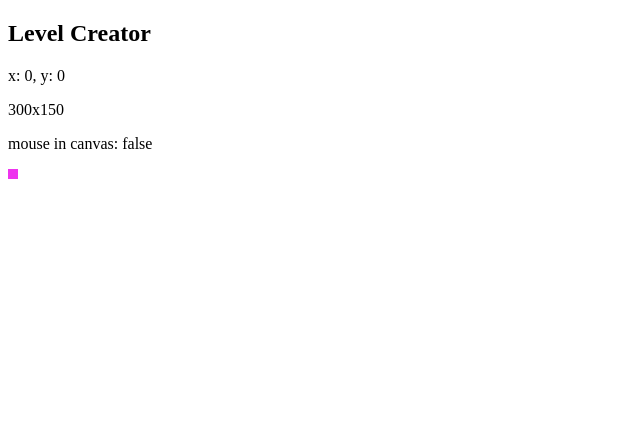
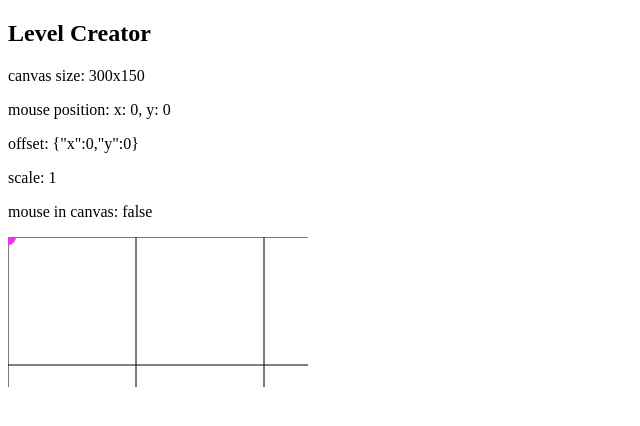
Before and after one commit to eric-dahlgren-nti-johanneberg/super-dino, a Next.js app: page /maker in a window 1280 px wide. Shown: the top 426 px of the page, without its empty margins (0-640 px from the left). Built offline with nearby package versions, Linux system fonts and the light colour scheme.

Commit message:
refactor(levelMaker): useCanvas hook to collect everything

```diff
--- a/src/features/levelMaker/index.tsx
+++ b/src/features/levelMaker/index.tsx
@@ -1,73 +1,158 @@
-import { FC, useEffect, useLayoutEffect, useRef, useState } from 'react';
+import React, { FC, RefObject, useLayoutEffect, useRef } from 'react';
 
+import { CameraFunctions } from './types';
+import { useCamera } from './useCamera';
+import { useCanvasEngine } from './useCanvasEngine';
 import { useElementSize } from './useElementSize';
 import { useMousePosition } from './useMousePosition';
 
-type WorldPosition = { x: number; y: number };
+type Position = { x: number; y: number };
 
-const drawBlockAt = (gl: CanvasRenderingContext2D, position: WorldPosition) => {
-  gl.fillStyle = '#e3e';
-  gl.fillRect(position.x, position.y, 10, 10);
+type CanvasState = {
+  scale: number;
+  offset: Position;
 };
 
-const useCanvasEngine = (
-  drawFn: () => void
-): [() => void, () => void, number] => {
-  const lastFrame = useRef(performance.now());
-  const [counter, setCounter] = useState(0);
-  const [shouldStop, setShouldStop] = useState(true);
+const BLOCK_SIDE = 50;
 
-  useLayoutEffect(() => {
-    if (!shouldStop) {
-      let timerId: number;
+const translateToCenter = (
+  ctx: CanvasRenderingContext2D,
+  w = BLOCK_SIDE,
+  h = BLOCK_SIDE
+) => {
+  ctx.translate(-w / 2, -h / 2);
+};
 
-      const animate = () => {
-        setCounter((c) => c + 1);
-        lastFrame.current = performance.now() - lastFrame.current;
-        timerId = requestAnimationFrame(animate);
-      };
-      timerId = requestAnimationFrame(animate);
-      return () => cancelAnimationFrame(timerId);
-    }
-  }, [shouldStop]);
+const drawBlockAt = (gl: CanvasRenderingContext2D, position: Position) => {
+  gl.fillStyle = '#e3e';
+  gl.beginPath();
+  gl.arc(position.x, position.y, 8, 0, 360);
+  gl.fill();
+};
 
-  useEffect(drawFn, [counter, drawFn]);
+type CanvasUtils = CameraFunctions;
 
-  const start = () => setShouldStop(false);
-  const stop = () => setShouldStop(true);
+type UseCanvasType = {
+  canvas: RefObject<HTMLCanvasElement>;
+  state: CanvasState;
+  utils: CanvasUtils;
+};
 
-  return [start, stop, 1 / lastFrame.current];
+const useCanvas = (): UseCanvasType => {
+  const ref = useRef<HTMLCanvasElement>(null);
+  const [state, camutils] = useCamera(ref);
+
+  const utils = {
+    ...camutils,
+  };
+
+  return { canvas: ref, state, utils };
 };
 
 const LevelMaker: FC = () => {
-  const [canvasRef, { width, height }] = useElementSize<HTMLCanvasElement>();
-  const [mouseX, mouseY, mouseInCanvas] = useMousePosition(canvasRef);
+  const {
+    canvas,
+    state,
+    utils: { apply, startPan, toWorld },
+  } = useCanvas();
 
-  const gameLoop = () => {
-    const gl = canvasRef.current?.getContext('2d');
+  const [width, height] = useElementSize(canvas);
+  const [mouseX, mouseY, mouseInCanvas] = useMousePosition(canvas);
+
+  useLayoutEffect(() => {
+    const gl = canvas.current?.getContext('2d');
 
     if (gl) {
       gl.canvas.width = gl.canvas.offsetWidth;
       gl.canvas.height = gl.canvas.offsetHeight;
+    }
+  }, [width, height, canvas]);
 
-      gl.clearRect(0, 0, gl.canvas.width, gl.canvas.height);
-      drawBlockAt(gl, { x: mouseX, y: mouseY });
+  const drawGrid = (gl: CanvasRenderingContext2D) => {
+    const adaptive = false;
+    let scale: number, gridScale: number, size: number, x: number, y: number;
+    const gridScreenSize = 128;
+
+    if (adaptive) {
+      scale = 1 / state.scale;
+      gridScale = 2 ** (Math.log2(gridScreenSize * scale) | 0);
+      size = Math.max(width, height) * scale + gridScale * 2;
+      x = (((-state.offset.x * scale - gridScale) / gridScale) | 0) * gridScale;
+      y = (((-state.offset.y * scale - gridScale) / gridScale) | 0) * gridScale;
+    } else {
+      gridScale = gridScreenSize;
+      size = Math.max(width, height) / state.scale + gridScale * 2;
+      toWorld(0, 0);
+      x = Math.floor(0 / gridScale) * gridScale;
+      y = Math.floor(0 / gridScale) * gridScale;
+      if (size / gridScale > 64) {
+        size = gridScale * 64;
+      }
+    }
+
+    apply(gl);
+    gl.lineWidth = 1;
+    gl.strokeStyle = '#000';
+    gl.beginPath();
+    for (let i = 0; i < size; i += gridScale) {
+      gl.moveTo(x + i, y);
+      gl.lineTo(x + i, y + size);
+      gl.moveTo(x, y + i);
+      gl.lineTo(x + size, y + i);
+    }
+    gl.setTransform(1, 0, 0, 1, 0, 0); // reset the transform so the lineWidth is 1
+    gl.stroke();
+  };
+
+  const gameLoop = () => {
+    const gl = canvas.current?.getContext('2d');
+
+    if (gl) {
+      gl.clearRect(0, 0, width, height);
+
+      drawGrid(gl);
+      //drawGrid(gl);
+
+      const pos = toWorld(0, 0);
+      apply(gl);
+      drawBlockAt(gl, pos);
+      gl.setTransform(1, 0, 0, 1, 0, 0);
+
+      if (mouseInCanvas) {
+        translateToCenter(gl);
+        drawBlockAt(gl, { x: mouseX, y: mouseY });
+        gl.setTransform(1, 0, 0, 1, 0, 0);
+      }
     }
   };
 
   useCanvasEngine(gameLoop);
 
+  const { offset, scale } = state;
+
   return (
     <section className='m-auto max-w-screen-lg'>
-      <h1>Level Creator</h1>
-      <span>
-        x: {mouseX}, y: {mouseY}
-      </span>
+      <h1 className='text-xl font-bold'>Level Creator</h1>
+
       <p>
-        {width}x{height}
+        canvas size: {width}x{height}
       </p>
+      <p>
+        mouse position: x: {mouseX}, y: {mouseY}
+      </p>
+      <p>offset: {JSON.stringify(offset)}</p>
+      <p>scale: {scale}</p>
       <p>mouse in canvas: {mouseInCanvas.toString()}</p>
-      <canvas className='aspect-video bg-amber-600/10 w-full' ref={canvasRef} />
+      <section
+        onMouseDown={startPan}
+        onContextMenu={(e) => e.preventDefault()}
+        className='relative'
+      >
+        <canvas
+          className='aspect-video border-[1px] border-slate-600 cursor-none w-full border-solid'
+          ref={canvas}
+        />
+      </section>
     </section>
   );
 };
--- /dev/null
+++ b/src/features/levelMaker/types.ts
@@ -0,0 +1,18 @@
+import { RefObject } from 'react';
+
+export type Point = { x: number; y: number };
+
+export type CanvasState = {
+  scale: number;
+  offset: Point;
+};
+
+export type CameraFunctions = {
+  toWorld: (x: number, y: number) => Point;
+  scaleAt: (x: number, y: number, sc: number) => void;
+  apply: (gl: CanvasRenderingContext2D) => void;
+  startPan: (e: React.MouseEvent) => void;
+};
+export type UseCameraType = [CanvasState, CameraFunctions];
+
+export type Camera = (ref: RefObject<HTMLCanvasElement>) => UseCameraType;
--- /dev/null
+++ b/src/features/levelMaker/useCamera.ts
@@ -0,0 +1,71 @@
+import { useState } from 'react';
+
+import { Camera, CanvasState } from './types';
+import { usePan } from './useCanvasMovement';
+import { useEventListener } from './useEventListener';
+import { useMousePosition } from './useMousePosition';
+
+const MIN_SCALE = 0.5;
+const MAX_SCALE = 3;
+
+/**
+ * Listen for `wheel` events on the given element ref and update the reported
+ * scale state, accordingly.
+ */
+
+export const useCamera: Camera = (ref) => {
+  const [mouseX, mouseY] = useMousePosition(ref);
+
+  const [pan, startPan, overridePan] = usePan();
+
+  const [scale, setScale] = useState(1);
+
+  // Set up an event listener such that on `wheel`, we call `updateScale`.
+  useEventListener<WheelEvent, HTMLElement>(
+    'wheel',
+    (e) => {
+      const sc = e.deltaY < 0 ? 1 / 1.02 : 1.02;
+      setScale((s) => getScale(s, sc));
+
+      scaleAt(mouseX, mouseY, sc);
+    },
+    ref
+  );
+
+  const scaleAt = (x: number, y: number, sc: number) => {
+    const point = { x: pan.x, y: pan.y };
+
+    point.x = x - (x - point.x) * sc;
+    point.y = y - (y - point.y) * sc;
+
+    overridePan(point);
+  };
+
+  const state: CanvasState = {
+    scale,
+    offset: pan,
+  };
+
+  const toWorld = (x: number, y: number, point = { x: 0, y: 0 }) => {
+    const inv = 1 / scale;
+    point.x = (x - pan.x) * inv;
+    point.y = (y - pan.y) * inv;
+    return point;
+  };
+
+  const apply = (gl: CanvasRenderingContext2D) => {
+    gl.setTransform(scale, 0, 0, scale, pan.x, pan.y);
+  };
+
+  return [state, { apply, scaleAt, toWorld, startPan }];
+};
+
+function getScale(scale: number, sc: number) {
+  if (scale * sc > MAX_SCALE) {
+    return MAX_SCALE;
+  } else if (scale * sc < MIN_SCALE) {
+    return MIN_SCALE;
+  } else {
+    return scale;
+  }
+}
--- /dev/null
+++ b/src/features/levelMaker/useCanvasEngine.ts
@@ -0,0 +1,32 @@
+import { useEffect, useLayoutEffect, useRef, useState } from 'react';
+
+const useCanvasEngine = (
+  drawFn: () => void
+): [() => void, () => void, number] => {
+  const lastFrame = useRef(performance.now());
+  const [counter, setCounter] = useState(0);
+  const [shouldStop, setShouldStop] = useState(true);
+
+  useLayoutEffect(() => {
+    if (!shouldStop) {
+      let timerId: number;
+
+      const animate = () => {
+        setCounter((c) => c + 1);
+        lastFrame.current = performance.now() - lastFrame.current;
+        timerId = requestAnimationFrame(animate);
+      };
+      timerId = requestAnimationFrame(animate);
+      return () => cancelAnimationFrame(timerId);
+    }
+  }, [shouldStop]);
+
+  useEffect(drawFn, [counter, drawFn]);
+
+  const start = () => setShouldStop(false);
+  const stop = () => setShouldStop(true);
+
+  return [start, stop, 1 / lastFrame.current];
+};
+
+export { useCanvasEngine };
--- /dev/null
+++ b/src/features/levelMaker/useCanvasMovement.ts
@@ -0,0 +1,72 @@
+import {
+  MouseEvent as SyntheticMouseEvent,
+  useCallback,
+  useRef,
+  useState,
+} from 'react';
+
+type Point = { x: number; y: number };
+const ORIGIN = Object.freeze({ x: 0, y: 0 });
+
+/**
+ * Track the user's intended panning offset by listening to `mousemove` events
+ * once the user has started panning.
+ */
+function usePan(): [
+  Point,
+  (e: SyntheticMouseEvent) => void,
+  (p: Point) => void
+] {
+  const [panState, setPanState] = useState<Point>(ORIGIN);
+
+  const overridePan = (point: Point) => {
+    setPanState(point);
+  };
+
+  // Track the last observed mouse position on pan.
+  const lastPointRef = useRef(ORIGIN);
+
+  const pan = useCallback((e: MouseEvent) => {
+    const lastPoint = lastPointRef.current;
+    const point = { x: e.pageX, y: e.pageY };
+    lastPointRef.current = point;
+
+    // Find the delta between the last mouse position on `mousemove` and the
+    // current mouse position.
+    //
+    // Then, apply that delta to the current pan offset and set that as the new
+    // state.
+    setPanState((panState) => {
+      const delta = {
+        x: lastPoint.x - point.x,
+        y: lastPoint.y - point.y,
+      };
+      const offset = {
+        x: panState.x + delta.x,
+        y: panState.y + delta.y,
+      };
+
+      return offset;
+    });
+  }, []);
+
+  // Tear down listeners.
+  const endPan = useCallback(() => {
+    document.removeEventListener('mousemove', pan);
+    document.removeEventListener('mouseup', endPan);
+  }, [pan]);
+
+  // Set up listeners.
+  const startPan = useCallback(
+    (e: SyntheticMouseEvent) => {
+      document.addEventListener('mousemove', pan);
+      document.addEventListener('mouseup', endPan);
+      lastPointRef.current = { x: e.pageX, y: e.pageY };
+    },
+    [pan, endPan]
+  );
+
+  return [panState, startPan, overridePan];
+}
+
+export { usePan };
--- a/src/features/levelMaker/useElementSize.ts
+++ b/src/features/levelMaker/useElementSize.ts
@@ -1,10 +1,4 @@
-import {
-  RefObject,
-  useCallback,
-  useLayoutEffect,
-  useRef,
-  useState,
-} from 'react';
+import { RefObject, useCallback, useLayoutEffect, useState } from 'react';
 
 // See: https://usehooks-ts.com/react-hook/use-event-listener
 import { useEventListener } from './useEventListener';
@@ -14,14 +8,10 @@ interface Size {
   height: number;
 }
 
-function useElementSize<T extends HTMLElement = HTMLDivElement>(): [
-  RefObject<T>,
-  Size
-] {
+function useElementSize(ref: RefObject<HTMLElement>): [number, number] {
   // Mutable values like 'ref.current' aren't valid dependencies
   // because mutating them doesn't re-render the component.
   // Instead, we use a state as a ref to be reactive.
-  const ref = useRef<T>(null);
   const [size, setSize] = useState<Size>({
     width: 0,
     height: 0,
@@ -44,7 +34,7 @@ function useElementSize<T extends HTMLElement = HTMLDivElement>(): [
     // eslint-disable-next-line react-hooks/exhaustive-deps
   }, [ref.current?.offsetHeight, ref.current?.offsetWidth]);
 
-  return [ref, size];
+  return [size.width, size.height];
 }
 
 export { useElementSize };
--- a/src/features/levelMaker/useEventListener.ts
+++ b/src/features/levelMaker/useEventListener.ts
@@ -1,12 +1,12 @@
 import { RefObject, useEffect, useRef } from 'react';
 
-function useEventListener<T extends HTMLElement = HTMLDivElement>(
+function useEventListener<E, T extends HTMLElement = HTMLDivElement>(
   eventName: keyof WindowEventMap | string, // string to allow custom event
-  handler: (event: Event) => void,
-  element?: RefObject<T>
+  handler: (event: E) => void,
+  element?: RefObject<T | null>
 ) {
   // Create a ref that stores handler
-  const savedHandler = useRef<(event: Event) => void>();
+  const savedHandler = useRef<(event: E) => void>();
 
   useEffect(() => {
     // Define the listening target
@@ -22,13 +22,14 @@ function useEventListener<T extends HTMLElement = HTMLDivElement>(
 
     // Create event listener that calls handler function stored in ref
     const eventListener = (event: Event) => {
+      const ev = event as unknown as E;
       // eslint-disable-next-line no-extra-boolean-cast
       if (!!savedHandler?.current) {
-        savedHandler.current(event);
+        savedHandler.current(ev);
       }
     };
 
-    targetElement.addEventListener(eventName, eventListener);
+    targetElement.addEventListener(eventName, eventListener, { passive: true });
 
     // Remove event listener on cleanup
     return () => {
```
Also changed, not shown: public/grid.svg (added).
